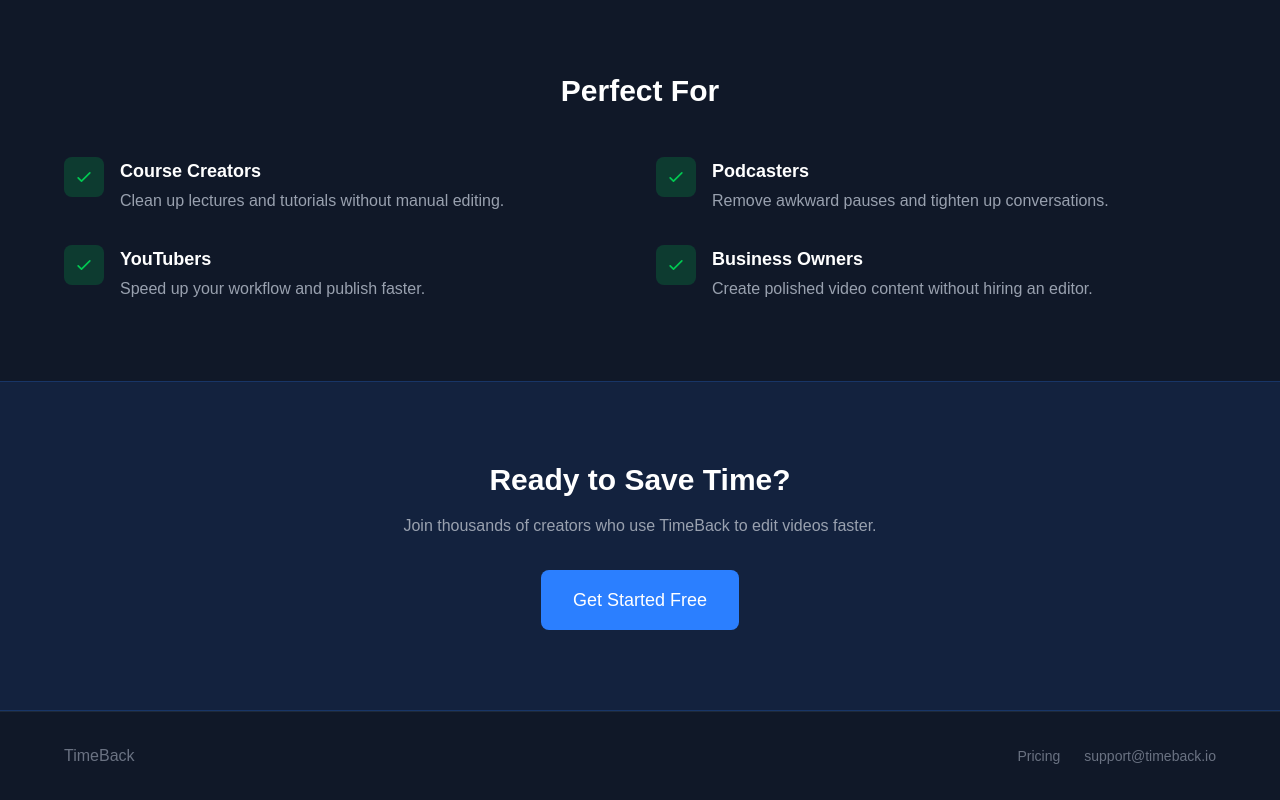
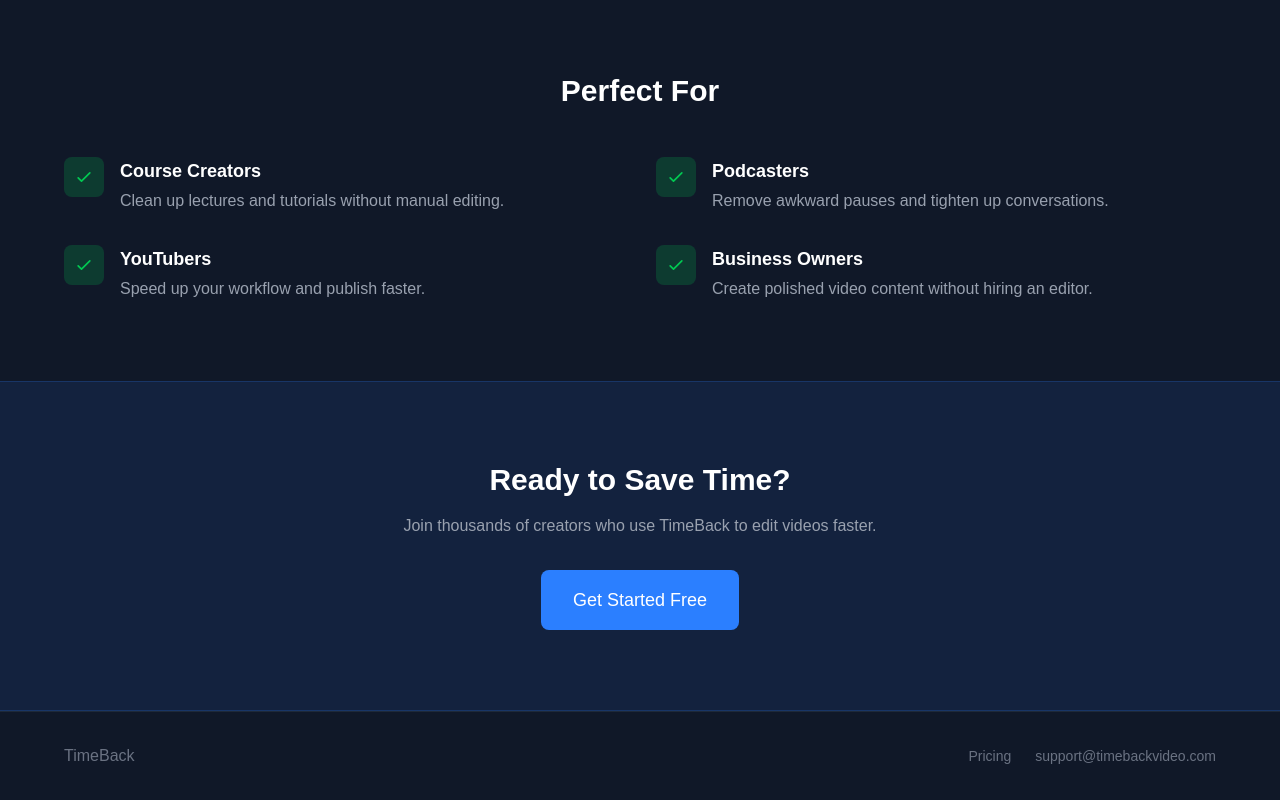
Before and after one commit to marcpineault/timeback, a Next.js app: page / in a window 1280 px wide. Shown: the part 1012-1812 px from the top of the page. Built offline with nearby package versions, Linux system fonts and the light colour scheme; no server answers.

Commit message:
Update support email to timebackvideo.com

```diff
--- a/src/app/page.tsx
+++ b/src/app/page.tsx
@@ -193,7 +193,7 @@
           <span className="text-gray-500">TimeBack</span>
           <div className="flex items-center gap-6 text-sm text-gray-500">
             <Link href="/pricing" className="hover:text-gray-400">Pricing</Link>
-            <span>support@timeback.io</span>
+            <span>support@timebackvideo.com</span>
           </div>
         </div>
       </footer>
```
